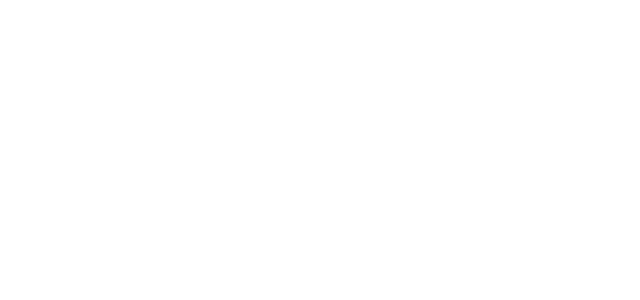
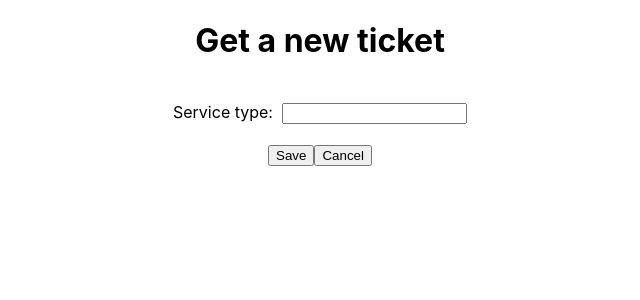
Before and after one commit to POLITO-SE2-2022-G6/Office-Queue-Management-System, a React (Create React App) app in the folder frontend/: page /customer in a window 1280 px wide. Before the commit this address had no page. Shown: the top 300 px of the page, without its empty margins (320-960 px from the left). Built offline with nearby package versions, Linux system fonts and the light colour scheme.

Commit message:
added TicketForm

```diff
--- a/frontend/src/App.js
+++ b/frontend/src/App.js
@@ -9,6 +9,7 @@
 
 import Landing from './routes/landing/Landing'
 import Manager from './routes/manager/Manager';
+import Customer from './routes/customer/Customer';
 
 function App() {
   return (
@@ -17,6 +18,7 @@
         <Routes>
           <Route path='/' element={<Landing/>} />
           <Route path='/manager' element={<Manager/>} />
+          <Route path='/customer' element={<Customer/>} />
 
         </Routes>
       </Router>
--- /dev/null
+++ b/frontend/src/Ticket.js
@@ -0,0 +1,8 @@
+function Ticket(id,service,eta,served){
+    this.id = id;
+    this.servive = service;
+    this.eta = eta;
+    this.served = served;
+}
+
+export default Ticket ;
--- /dev/null
+++ b/frontend/src/routes/customer/Customer.css
@@ -0,0 +1,3 @@
+.Customer {
+  text-align: center;
+}
--- /dev/null
+++ b/frontend/src/routes/customer/Customer.js
@@ -0,0 +1,69 @@
+import './Customer.css';
+import React, {useState} from 'react';
+import Ticket from '../../Ticket';
+
+import {Link} from 'react-router-dom'
+
+function Customer() {
+
+  const [message, setMessage] = useState('');
+
+  /* to complete:
+  const addTicket = (ticket) => {
+    API.addTicket(ticket)
+      .catch(e => setMessage(e));
+
+  }*/
+
+  return (
+    <TicketForm  />
+  );
+}
+
+function TicketForm (props) {
+
+  const [service, setService] = useState(props.ticket ? props.ticket.service : '');
+  const [eta, setEta] = useState(props.ticket ? props.ticket.eta : 0);
+
+  const handleSubmit = (event) => {
+    event.preventDefault();
+  }
+
+  const ticket = new Ticket(service,eta,0);
+
+  if(props.ticket === undefined){
+   // props.addTicket(ticket);
+    }
+
+  return (
+
+    <div class="grid grid-flow-row">
+    <h1 class="text-2xl">Get a new ticket</h1> <br/>
+     <form onSubmit={handleSubmit}>
+       <div>
+         <label for="service">Service type:</label> &nbsp;
+         <input type="number" min="1" id="service"
+         class=" border border-gray-300 text-gray-900 text-sm rounded-lg focus:ring-blue-500 focus:border-blue-500"
+         onChange={event => setService(event.target.value)} value={service}
+         placeholder="" required/>
+         <br/>
+         <br/>
+         <button type="submit"
+                     className="ml-5 rounded-md border border-gray-300 bg-green-500 py-2 px-3 text-sm font-medium leading-4 text-black shadow-sm hover:bg-green-600 "
+                   >
+                     Save
+                   </button>
+
+         <Link to="/">
+         <button type="button"
+                 className="ml-5 rounded-md border border-gray-300 bg-red-500 py-2 px-3 text-sm font-medium leading-4 text-black shadow-sm hover:bg-red-600 ">
+                   Cancel
+         </button>
+         </Link>
+       </div>
+     </form>
+ </div>
+
+  )
+}
+export default Customer;
```
Also changed, not shown: 2 other files (tests, documents, lock files or other folders).
